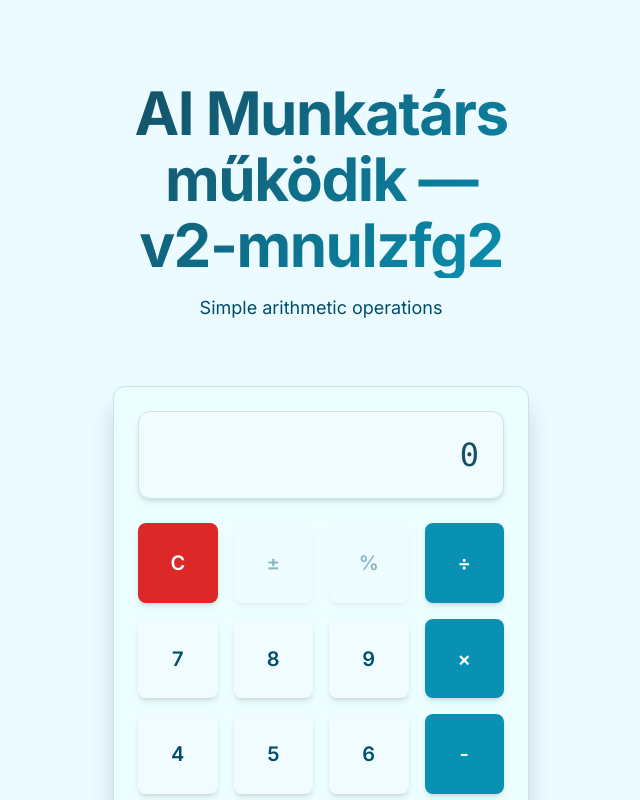
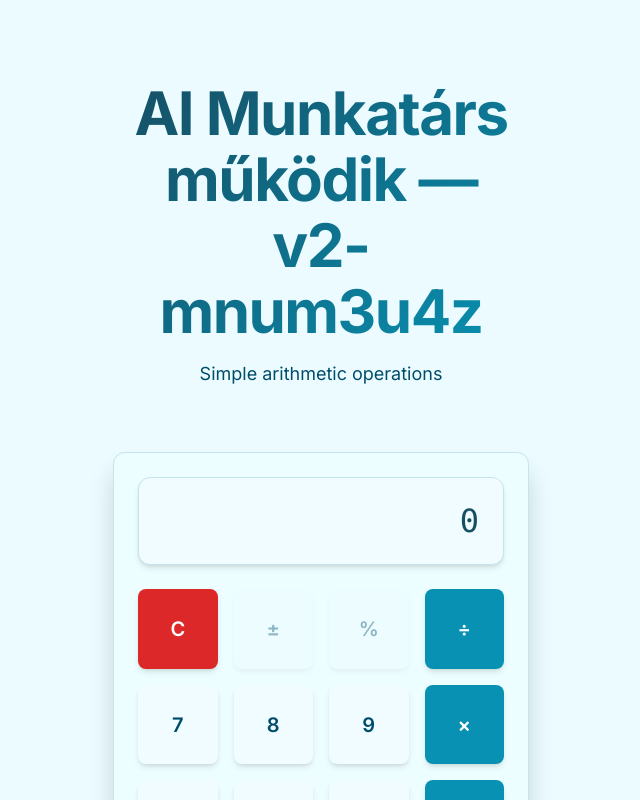
Before and after one commit to dmoka/test-c1, a Next.js app: page / in a window 1280 px wide. Shown: the top 800 px of the page, without its empty margins (319-959 px from the left). Built offline with nearby package versions, Linux system fonts and the light colour scheme.

Commit message:
TASK-001: Hős szalagcím frissítése: AI Munkatárs működik — v2-mnum3u4z

```diff
--- a/src/components/calculator/calculator.tsx
+++ b/src/components/calculator/calculator.tsx
@@ -106,7 +106,7 @@ export function Calculator() {
             lineHeight: '1.1'
           }}
         >
-          AI Munkatárs működik — v2-mnulzfg2
+          AI Munkatárs működik — v2-mnum3u4z
         </h1>
         <p
           className="text-base sm:text-lg text-muted-foreground mt-3 sm:mt-4 transition-all duration-200 ease-out"
```
